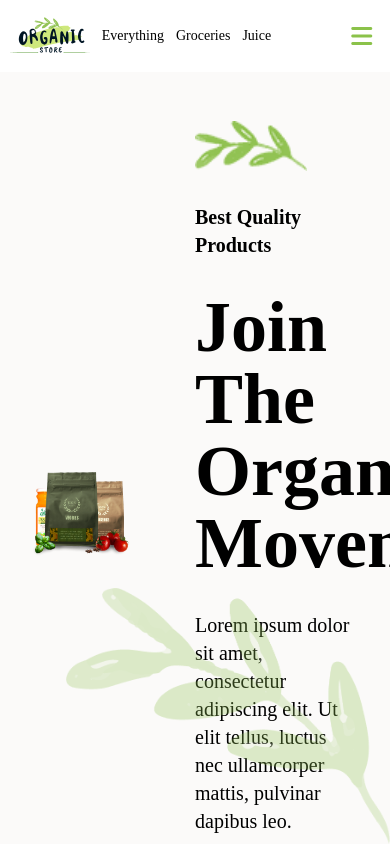
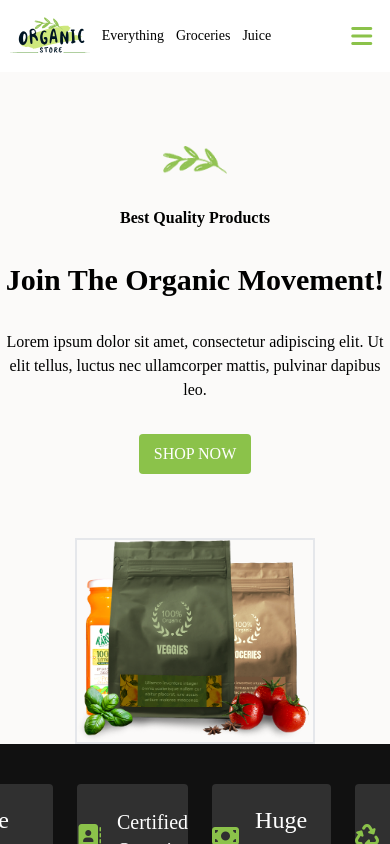
Before and after one commit to RaunakScarlet/Organic-Store, a React (Vite) app: page / in a window 390 px wide. Shown: the top 844 px of the page. Built offline with nearby package versions, Linux system fonts and the light colour scheme.

Commit message:
made main content responsive

```diff
--- a/src/components/MainContent.jsx
+++ b/src/components/MainContent.jsx
@@ -4,22 +4,30 @@ import mainRight from "../assets/main-right.png";
 
 const MainContent = () => {
     return (
-        <section className="main w-full h-screen py-10 pt-20 flex bg-[#FBFAF9] items-center gap-16 px-8 ">
+        <section className="main w-full h-[42rem] sm:h-[40rem] md:h-[36rem]   flex  bg-[#FBFAF9] items-center gap-16 md:gap-24 flex-col-reverse md:flex-row relative   ">
             <img
                 src={mainRightBottom}
                 alt="mainRightBottom"
-                className="absolute bottom-0 right-0 h-64 opacity-30"
+                className="absolute bottom-0 right-0 lg:h-64  sm:h-48 h-36 opacity-30   sm:block hidden "
             />
-            <div className="main-left w-1/2 ">
-                <img src={mainLeft} alt="mainLeft" className="w-[45vw]" />
+            <div className="main-left md:w-1/2  ">
+                <img
+                    src={mainLeft}
+                    alt="mainLeft"
+                    className="border-2 w-60 md:w-[38rem]"
+                />
             </div>
-            <div className="main-right flex flex-col gap-8 w-1/2">
-                <img src={mainRight} alt="mainRight" className="w-[7rem]" />
-                <p className="font-bold text-xl">Best Quality Products</p>
-                <h2 className="text-7xl font-bold">
+            <div className="main-right flex flex-col gap-8 items-center justify-center md:items-start md:w-1/2  ">
+                <img
+                    src={mainRight}
+                    alt="mainRight"
+                    className="w-[4rem]  sm:w-[5rem] md:w-[6rem] lg:w-[7rem]"
+                />
+                <p className="font-bold text-md">Best Quality Products</p>
+                <h2 className="text-3xl text-center font-bold md:text-5xl md:text-left">
                     Join The Organic Movement!
                 </h2>
-                <p className="text-xl">
+                <p className="text-md  text-center md:text-left">
                     Lorem ipsum dolor sit amet, consectetur adipiscing elit. Ut
                     elit tellus, luctus nec ullamcorper mattis, pulvinar dapibus
                     leo.
--- a/src/components/Navbar.jsx
+++ b/src/components/Navbar.jsx
@@ -3,13 +3,13 @@ import logo from "../assets/Logo0.svg";
 const Navbar = () => {
   return (
       <nav className="flex justify-between items-center w-[95%] mx-auto py-4">
-          <div className="left flex lg:gap-8 gap-3">
+          <div className="left flex lg:gap-8 gap-3 md:text-md">
               <img
                   src={logo}
                   alt="organic-store-logo"
                   className="lg:w-40 lg:h-20 md:w-32 md:h-12 w-20 h-10"
               />
-              <ul className="flex items-center justify-between lg:gap-10 md:gap-8 sm:gap-6 gap-3 text-sm  ">
+              <ul className="flex items-center justify-between lg:gap-10 md:gap-8 sm:gap-6 gap-3 text-sm md:text-md ">
                   <Link to="/">
                       <li>Everything</li>
                   </Link>
@@ -23,7 +23,7 @@ const Navbar = () => {
           </div>
           <i className="fa-solid fa-bars  right-0 pr-2 text-2xl text-[#8bc24a] lg:hidden md:hidden"></i>
           <div className="right md:flex lg:flex hidden  ">
-              <ul className="flex items-center justify-between lg:gap-10 md:gap-5 ">
+              <ul className="flex items-center justify-between lg:gap-10 md:gap-5 md:text-sm ">
                   <Link to="/">
                       <li>About</li>
                   </Link>
```
